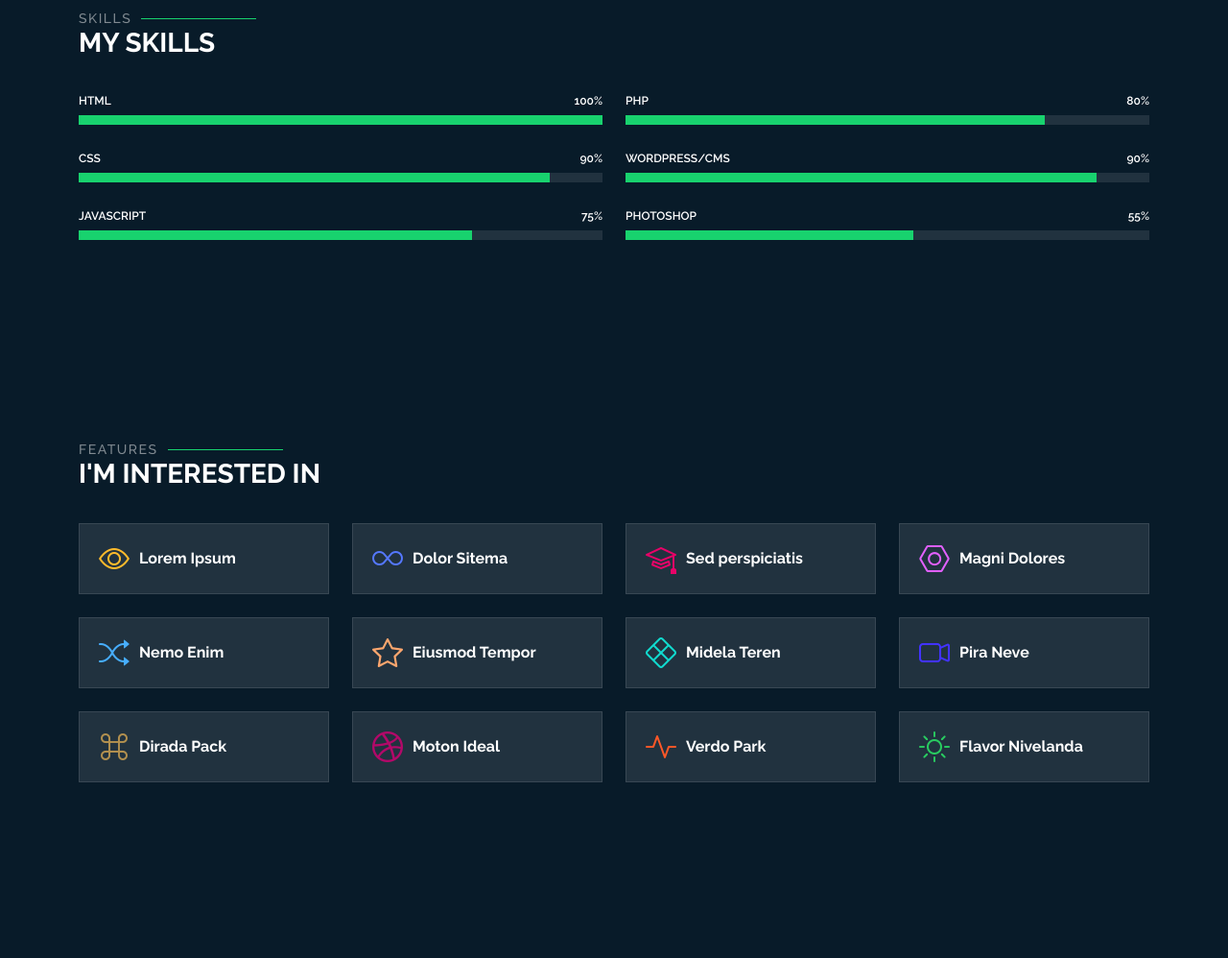
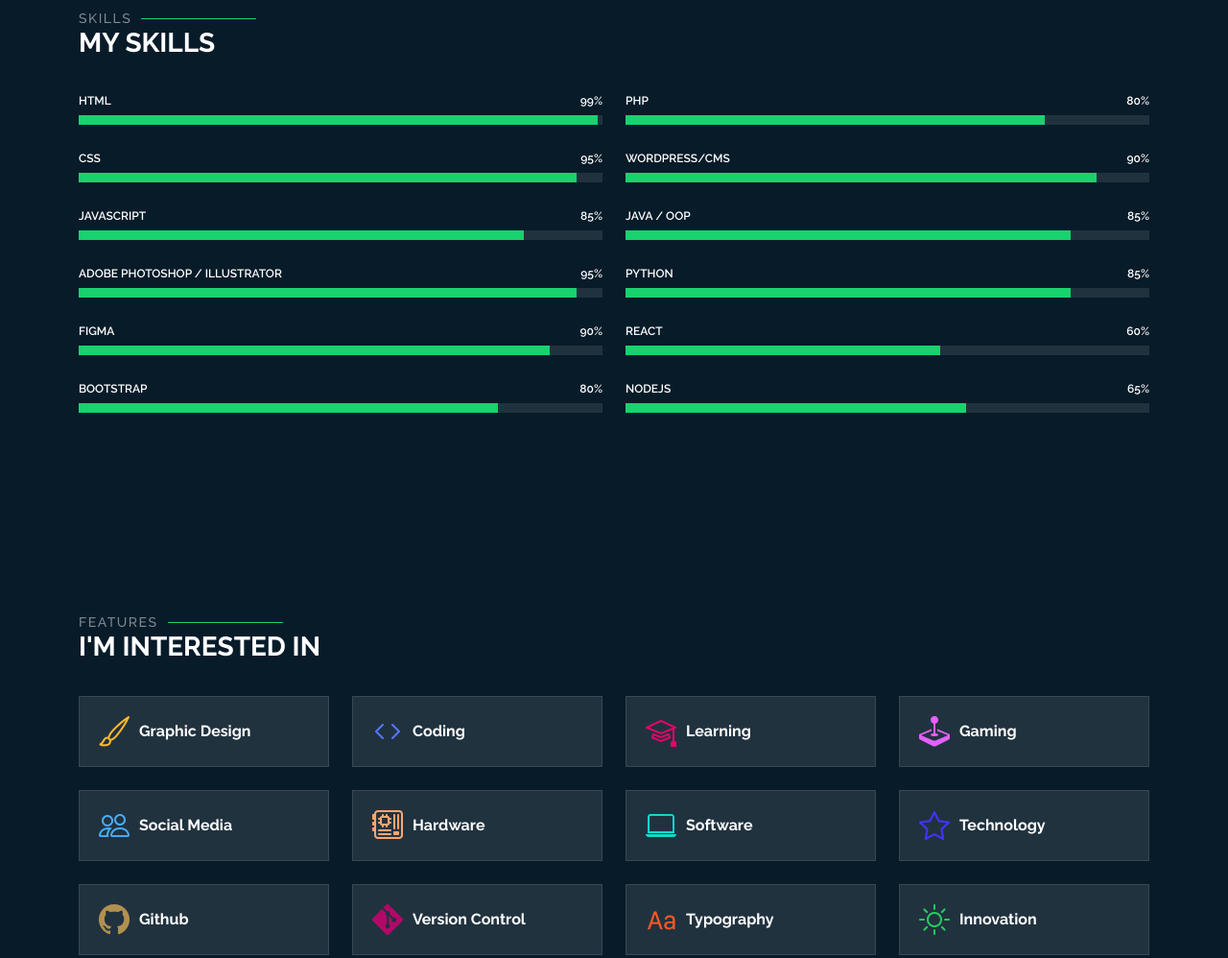
Before and after one commit to prabhathkaluarachchi/prabhath.me, a plain HTML site: page about.html in a window 1280 px wide. Shown: the part 1120-2118 px from the top of the page at 96% size. Drawn offline with Linux system fonts and the light colour scheme.

Commit message:
about page updated

```diff
--- a/about.html
+++ b/about.html
@@ -120,7 +120,7 @@
           <div class="col-lg-3 col-md-6 d-flex flex-column align-items-center">
             <i class="bi bi-emoji-smile"></i>
             <div class="stats-item">
-              <span data-purecounter-start="0" data-purecounter-end="232" data-purecounter-duration="1" class="purecounter"></span>
+              <span data-purecounter-start="0" data-purecounter-end="347" data-purecounter-duration="1" class="purecounter"></span>
               <p>Happy Clients</p>
             </div>
           </div><!-- End Stats Item -->
@@ -128,7 +128,7 @@
           <div class="col-lg-3 col-md-6 d-flex flex-column align-items-center">
             <i class="bi bi-journal-richtext"></i>
             <div class="stats-item">
-              <span data-purecounter-start="0" data-purecounter-end="521" data-purecounter-duration="1" class="purecounter"></span>
+              <span data-purecounter-start="0" data-purecounter-end="412" data-purecounter-duration="1" class="purecounter"></span>
               <p>Projects</p>
             </div>
           </div><!-- End Stats Item -->
@@ -136,7 +136,7 @@
           <div class="col-lg-3 col-md-6 d-flex flex-column align-items-center">
             <i class="bi bi-headset"></i>
             <div class="stats-item">
-              <span data-purecounter-start="0" data-purecounter-end="1463" data-purecounter-duration="1" class="purecounter"></span>
+              <span data-purecounter-start="0" data-purecounter-end="1560" data-purecounter-duration="1" class="purecounter"></span>
               <p>Hours Of Support</p>
             </div>
           </div><!-- End Stats Item -->
@@ -144,7 +144,7 @@
           <div class="col-lg-3 col-md-6 d-flex flex-column align-items-center">
             <i class="bi bi-people"></i>
             <div class="stats-item">
-              <span data-purecounter-start="0" data-purecounter-end="15" data-purecounter-duration="1" class="purecounter"></span>
+              <span data-purecounter-start="0" data-purecounter-end="25" data-purecounter-duration="1" class="purecounter"></span>
               <p>Hard Workers</p>
             </div>
           </div><!-- End Stats Item -->
@@ -171,23 +171,44 @@
           <div class="col-lg-6">
 
             <div class="progress">
-              <span class="skill"><span>HTML</span> <i class="val">100%</i></span>
+              <span class="skill"><span>HTML</span> <i class="val">99%</i></span>
               <div class="progress-bar-wrap">
-                <div class="progress-bar" role="progressbar" aria-valuenow="100" aria-valuemin="0" aria-valuemax="100"></div>
+                <div class="progress-bar" role="progressbar" aria-valuenow="99" aria-valuemin="0" aria-valuemax="100"></div>
               </div>
             </div><!-- End Skills Item -->
 
             <div class="progress">
-              <span class="skill"><span>CSS</span> <i class="val">90%</i></span>
+              <span class="skill"><span>CSS</span> <i class="val">95%</i></span>
+              <div class="progress-bar-wrap">
+                <div class="progress-bar" role="progressbar" aria-valuenow="95" aria-valuemin="0" aria-valuemax="100"></div>
+              </div>
+            </div><!-- End Skills Item -->
+
+            <div class="progress">
+              <span class="skill"><span>JavaScript</span> <i class="val">85%</i></span>
+              <div class="progress-bar-wrap">
+                <div class="progress-bar" role="progressbar" aria-valuenow="85" aria-valuemin="0" aria-valuemax="100"></div>
+              </div>
+            </div><!-- End Skills Item -->
+
+            <div class="progress">
+              <span class="skill"><span>Adobe Photoshop / Illustrator</span> <i class="val">95%</i></span>
+              <div class="progress-bar-wrap">
+                <div class="progress-bar" role="progressbar" aria-valuenow="95" aria-valuemin="0" aria-valuemax="100"></div>
+              </div>
+            </div><!-- End Skills Item -->
+
+            <div class="progress">
+              <span class="skill"><span>Figma</span> <i class="val">90%</i></span>
               <div class="progress-bar-wrap">
                 <div class="progress-bar" role="progressbar" aria-valuenow="90" aria-valuemin="0" aria-valuemax="100"></div>
               </div>
             </div><!-- End Skills Item -->
 
             <div class="progress">
-              <span class="skill"><span>JavaScript</span> <i class="val">75%</i></span>
+              <span class="skill"><span>bootstrap</span> <i class="val">80%</i></span>
               <div class="progress-bar-wrap">
-                <div class="progress-bar" role="progressbar" aria-valuenow="75" aria-valuemin="0" aria-valuemax="100"></div>
+                <div class="progress-bar" role="progressbar" aria-valuenow="80" aria-valuemin="0" aria-valuemax="100"></div>
               </div>
             </div><!-- End Skills Item -->
 
@@ -210,9 +231,30 @@
             </div><!-- End Skills Item -->
 
             <div class="progress">
-              <span class="skill"><span>Photoshop</span> <i class="val">55%</i></span>
+              <span class="skill"><span>JAVA / OOP</span> <i class="val">85%</i></span>
               <div class="progress-bar-wrap">
-                <div class="progress-bar" role="progressbar" aria-valuenow="55" aria-valuemin="0" aria-valuemax="100"></div>
+                <div class="progress-bar" role="progressbar" aria-valuenow="85" aria-valuemin="0" aria-valuemax="100"></div>
+              </div>
+            </div><!-- End Skills Item -->
+
+            <div class="progress">
+              <span class="skill"><span>Python</span> <i class="val">85%</i></span>
+              <div class="progress-bar-wrap">
+                <div class="progress-bar" role="progressbar" aria-valuenow="85" aria-valuemin="0" aria-valuemax="100"></div>
+              </div>
+            </div><!-- End Skills Item -->
+
+            <div class="progress">
+              <span class="skill"><span>React</span> <i class="val">60%</i></span>
+              <div class="progress-bar-wrap">
+                <div class="progress-bar" role="progressbar" aria-valuenow="60" aria-valuemin="0" aria-valuemax="100"></div>
+              </div>
+            </div><!-- End Skills Item -->
+
+            <div class="progress">
+              <span class="skill"><span>NodeJs</span> <i class="val">65%</i></span>
+              <div class="progress-bar-wrap">
+                <div class="progress-bar" role="progressbar" aria-valuenow="65" aria-valuemin="0" aria-valuemax="100"></div>
               </div>
             </div><!-- End Skills Item -->
 
@@ -239,85 +281,85 @@
 
           <div class="col-lg-3 col-md-4" data-aos="fade-up" data-aos-delay="100">
             <div class="features-item">
-              <i class="bi bi-eye" style="color: #ffbb2c;"></i>
-              <h3><a href="" class="stretched-link">Lorem Ipsum</a></h3>
+              <i class="bi bi-brush" style="color: #ffbb2c;"></i>
+              <h3><a href="" class="stretched-link">Graphic Design</a></h3>
             </div>
           </div><!-- End Feature Item -->
 
           <div class="col-lg-3 col-md-4" data-aos="fade-up" data-aos-delay="200">
             <div class="features-item">
-              <i class="bi bi-infinity" style="color: #5578ff;"></i>
-              <h3><a href="" class="stretched-link">Dolor Sitema</a></h3>
+              <i class="bi bi-code" style="color: #5578ff;"></i>
+              <h3><a href="" class="stretched-link">Coding</a></h3>
             </div>
           </div><!-- End Feature Item -->
 
           <div class="col-lg-3 col-md-4" data-aos="fade-up" data-aos-delay="300">
             <div class="features-item">
               <i class="bi bi-mortarboard" style="color: #e80368;"></i>
-              <h3><a href="" class="stretched-link">Sed perspiciatis</a></h3>
+              <h3><a href="" class="stretched-link">Learning</a></h3>
             </div>
           </div><!-- End Feature Item -->
 
           <div class="col-lg-3 col-md-4" data-aos="fade-up" data-aos-delay="400">
             <div class="features-item">
-              <i class="bi bi-nut" style="color: #e361ff;"></i>
-              <h3><a href="" class="stretched-link">Magni Dolores</a></h3>
+              <i class="bi bi-joystick" style="color: #e361ff;"></i>
+              <h3><a href="" class="stretched-link">Gaming</a></h3>
             </div>
           </div><!-- End Feature Item -->
 
           <div class="col-lg-3 col-md-4" data-aos="fade-up" data-aos-delay="500">
             <div class="features-item">
-              <i class="bi bi-shuffle" style="color: #47aeff;"></i>
-              <h3><a href="" class="stretched-link">Nemo Enim</a></h3>
+              <i class="bi bi-people" style="color: #47aeff;"></i>
+              <h3><a href="" class="stretched-link">Social Media</a></h3>
             </div>
           </div><!-- End Feature Item -->
 
           <div class="col-lg-3 col-md-4" data-aos="fade-up" data-aos-delay="600">
             <div class="features-item">
-              <i class="bi bi-star" style="color: #ffa76e;"></i>
-              <h3><a href="" class="stretched-link">Eiusmod Tempor</a></h3>
+              <i class="bi bi-motherboard" style="color: #ffa76e;"></i>
+              <h3><a href="" class="stretched-link">Hardware</a></h3>
             </div>
           </div><!-- End Feature Item -->
 
           <div class="col-lg-3 col-md-4" data-aos="fade-up" data-aos-delay="700">
             <div class="features-item">
-              <i class="bi bi-x-diamond" style="color: #11dbcf;"></i>
-              <h3><a href="" class="stretched-link">Midela Teren</a></h3>
+              <i class="bi bi-laptop" style="color: #11dbcf;"></i>
+              <h3><a href="" class="stretched-link">Software</a></h3>
             </div>
           </div><!-- End Feature Item -->
 
           <div class="col-lg-3 col-md-4" data-aos="fade-up" data-aos-delay="800">
             <div class="features-item">
-              <i class="bi bi-camera-video" style="color: #4233ff;"></i>
-              <h3><a href="" class="stretched-link">Pira Neve</a></h3>
+              <i class="bi bi-star" style="color: #4233ff;"></i>
+              <h3><a href="" class="stretched-link">Technology</a></h3>
             </div>
           </div><!-- End Feature Item -->
 
           <div class="col-lg-3 col-md-4" data-aos="fade-up" data-aos-delay="900">
             <div class="features-item">
-              <i class="bi bi-command" style="color: #b2904f;"></i>
-              <h3><a href="" class="stretched-link">Dirada Pack</a></h3>
+              <i class="bi bi-github" style="color: #b2904f;"></i>
+              <h3><a href="" class="stretched-link">Github</a></h3>
             </div>
           </div><!-- End Feature Item -->
 
           <div class="col-lg-3 col-md-4" data-aos="fade-up" data-aos-delay="1000">
             <div class="features-item">
-              <i class="bi bi-dribbble" style="color: #b20969;"></i>
-              <h3><a href="" class="stretched-link">Moton Ideal</a></h3>
+              <i class="bi bi-git" style="color: #b20969;"></i>
+              <h3><a href="" class="stretched-link">Version Control</a></h3>
             </div>
           </div><!-- End Feature Item -->
 
           <div class="col-lg-3 col-md-4" data-aos="fade-up" data-aos-delay="1100">
             <div class="features-item">
-              <i class="bi bi-activity" style="color: #ff5828;"></i>
-              <h3><a href="" class="stretched-link">Verdo Park</a></h3>
+              <i class="bi bi-type" style="color: #ff5828;"></i>
+              <h3><a href="" class="stretched-link">Typography</a></h3>
             </div>
           </div><!-- End Feature Item -->
 
           <div class="col-lg-3 col-md-4" data-aos="fade-up" data-aos-delay="1200">
             <div class="features-item">
               <i class="bi bi-brightness-high" style="color: #29cc61;"></i>
-              <h3><a href="" class="stretched-link">Flavor Nivelanda</a></h3>
+              <h3><a href="" class="stretched-link">Innovation</a></h3>
             </div>
           </div><!-- End Feature Item -->
 
```
